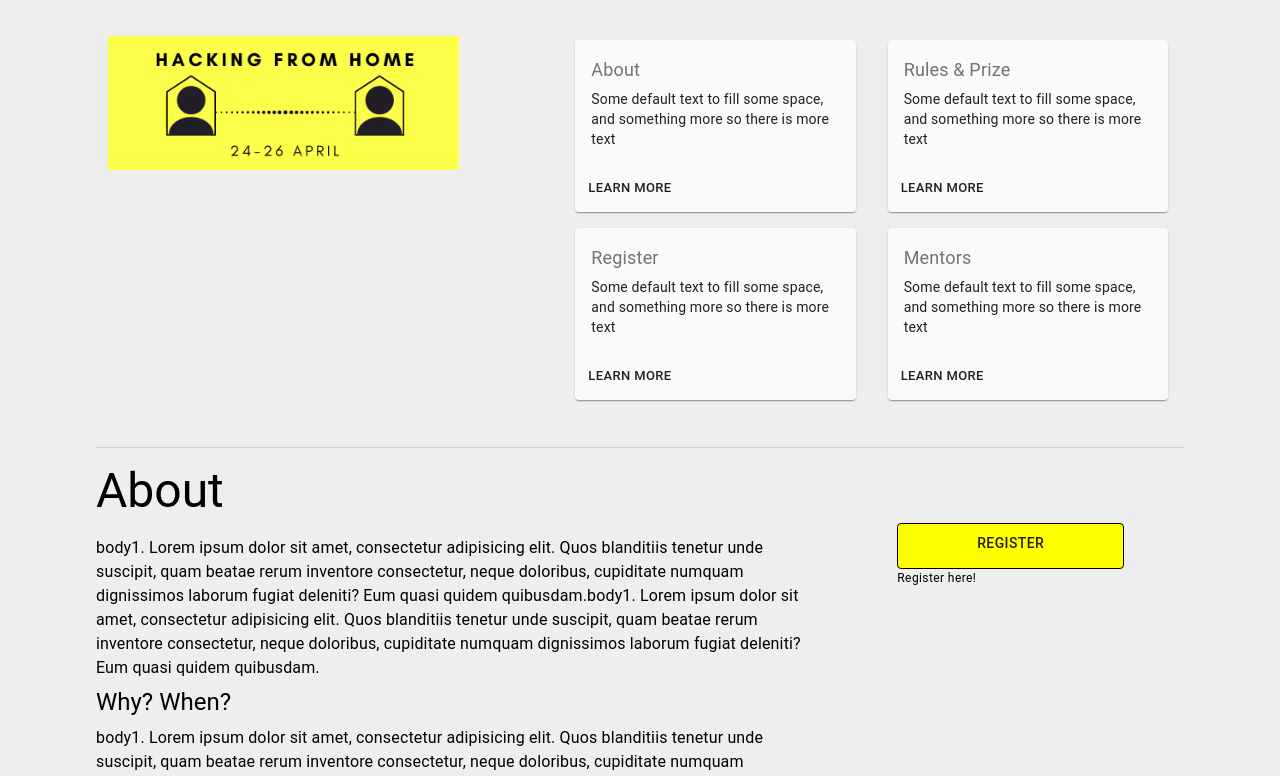
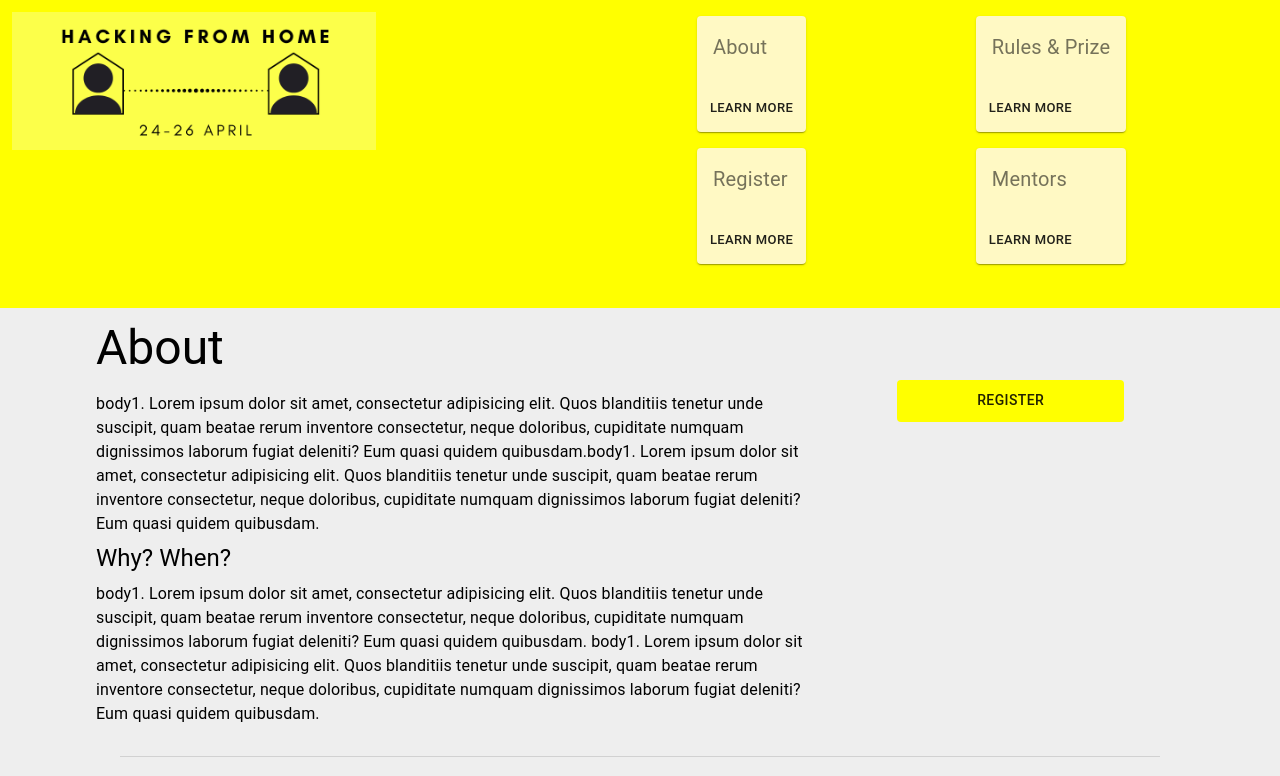
Before and after one commit to hackingfromhome/hackingfromhome.github.io, a React (Create React App) app: page / in a window 1280 px wide. Shown: the top 776 px of the page. Built offline with nearby package versions, Linux system fonts and the light colour scheme.

Commit message:
Change color, delete divider, change card and change mentor page

```diff
--- a/public/index.html
+++ b/public/index.html
@@ -40,7 +40,7 @@
     -->
     <title>Hacking From Home</title>
   </head>
-  <body>
+  <body style="background-color: #eeeeee;">
     <noscript>You need to enable JavaScript to run this app.</noscript>
     <div id="root"></div>
     <!--
--- a/src/home.jsx
+++ b/src/home.jsx
@@ -13,8 +13,10 @@ import {
   Typography
 } from "@material-ui/core";
 import LinkedInIcon from "@material-ui/icons/LinkedIn";
+import GitHubIcon from "@material-ui/icons/GitHub";
 import logo from "./banner.png";
 import fran from "./fran.png";
+import farinazzo from "./farinazzo.png";
 import coinsquareLogo from "./coinsquare_transparent.png";
 
 const ABOUT = "about";
@@ -27,14 +29,16 @@ const MENTORS_LIST = [
     name: "Danilo Penna Queiroz",
     info:
       "Lorem Ipsum is simply dummy text of the printing and typesetting industry. Lorem Ipsum has been the industry's standard dummy text ever since the 1500s, when an unknown printer took a galley of type and scrambled it to make a type specimen book.Software Developer at Nulogy",
-    linkedin: "https://www.linkedin.com/in/daniloqueiroz/"
+    linkedin: "https://www.linkedin.com/in/daniloqueiroz/",
+    gitHub: "https://github.com/daniloqueiroz"
   },
   {
     image: fran,
     name: "Franchesca Tingting",
     info:
       "Lorem Ipsum is simply dummy text of the printing and typesetting industry. Lorem Ipsum has been the industry's standard dummy text ever since the 1500s, when an unknown printer took a galley of type and scrambled it to make a type specimen book.Software Developer at Nulogy",
-    linkedin: "https://www.linkedin.com/in/franchescatingting/"
+    linkedin: "https://www.linkedin.com/in/franchescatingting/",
+    github: "hah"
   },
   {
     image:
@@ -42,55 +46,46 @@ const MENTORS_LIST = [
     name: "Leonardo Lima",
     info:
       "Lorem Ipsum is simply dummy text of the printing and typesetting industry. Lorem Ipsum has been the industry's standard dummy text ever since the 1500s, when an unknown printer took a galley of type and scrambled it to make a type specimen book.Software Developer at Nulogy",
-    linkedin: "https://www.linkedin.com/in/leosilvalima/"
+    linkedin: "https://www.linkedin.com/in/leosilvalima/",
+    github: "https://github.com/LeoSL"
   },
   {
     image: "https://avatars0.githubusercontent.com/u/2237774",
     name: "Lucas Furtado",
     info:
       "Lorem Ipsum is simply dummy text of the printing and typesetting industry. Lorem Ipsum has been the industry's standard dummy text ever since the 1500s, when an unknown printer took a galley of type and scrambled it to make a type specimen book.Software Developer at Nulogy",
-    linkedin: "https://www.linkedin.com/in/lucasslf/"
+    linkedin: "https://www.linkedin.com/in/lucasslf/",
+    github: "https://github.com/lucasslf"
   },
   {
     image: "https://avatars2.githubusercontent.com/u/7313714",
     name: "Luciano Medeiros Marcelino",
     info:
       "Lorem Ipsum is simply dummy text of the printing and typesetting industry. Lorem Ipsum has been the industry's standard dummy text ever since the 1500s, when an unknown printer took a galley of type and scrambled it to make a type specimen book.Software Developer at Nulogy",
-    linkedin: "https://www.linkedin.com/in/marcelinoluciano/"
+    linkedin: "https://www.linkedin.com/in/marcelinoluciano/",
+    github: "https://github.com/marcelinol"
   },
   {
-    image:
-      "https://media-exp1.licdn.com/dms/image/C4E03AQEIqx_UvpExjQ/profile-displayphoto-shrink_200_200/0?e=1592438400&v=beta&t=U373m3vn6JdUVWVa9Ie9XBQHDwd9vyt0KM2Fua2SOyk",
+    image: farinazzo,
     name: "Raphael Farinazzo",
     info:
-      "Lorem Ipsum is simply dummy text of the printing and typesetting industry. Lorem Ipsum has been the industry's standard dummy text ever since the 1500s, when an unknown printer took a galley of type and scrambled it to make a type specimen book.Software Developer at Nulogy",
-    linkedin: "https://www.linkedin.com/in/rfarinazzo/"
+      "Raphael Farinazzo is an entrepreneur, acting in the events business, as well as in software's. He has 15 years of experience in Marketing and Technology, specially  Product Management. He's also Head of Product at Involves, a trade promotion / merchandising SaaS scale-up.",
+    linkedin: "https://www.linkedin.com/in/rfarinazzo/",
+    github: "https://github.com/rfarinazzo"
   }
 ];
 
+const registerStyles = makeStyles(theme => ({
+  frame: {
+    justifyContent: "center"
+  }
+}));
+
 const Register = () => {
+  const classes = registerStyles();
   return (
     <Grid container spacing={3}>
-      <Grid item xs={8}>
-        <Typography variant="h3" component="h1" gutterBottom>
-          Register
-        </Typography>
-        <Typography variant="body1" gutterBottom>
-          Registration is not open yet, but you can subscribe to receive an
-          email when the registration opens.
-        </Typography>
-        <br></br>
-        <Typography variant="h6" component="h2" gutterBottom>
-          After Registration
-        </Typography>
-        <Typography variant="body1" gutterBottom>
-          After you register you will be invited to a Slack group where you will
-          be able to connect with other participants, discuss ideas for projects
-          and get to know the amazing people involved in the Hacking From Home
-          hackathon.
-        </Typography>
-      </Grid>
-      <Grid item xs={4}>
+      <Grid item xs={6}>
         <Box p="30px">
           <iframe
             src="https://docs.google.com/forms/d/e/1FAIpQLSedJfn1pVqKisP3fByc-_WfJfUhsB2Cmx1OtLZOY_2tFOOoUw/viewform?embedded=true"
@@ -98,11 +93,15 @@ const Register = () => {
             height="650"
             frameborder="0"
             marginheight="0"
+            className={classes.frame}
             marginwidth="0"
           >
             Loading…
           </iframe>
         </Box>
+      </Grid>
+      <Grid item xs={6}>
+        <Box p="30px"></Box>
       </Grid>
     </Grid>
   );
@@ -112,7 +111,7 @@ const buttonStyles = makeStyles(theme => ({
   root: {
     backgroundColor: "yellow",
     lineHeight: 1.5,
-    borderColor: "black",
+    height: "42px",
     "&:hover": {
       backgroundColor: "#fff9c4"
     }
@@ -125,21 +124,18 @@ const RegisterButton = ({ registerFn }) => {
   return (
     <Box p="60px">
       <Button
-        variant="outlined"
+        variant="button"
         size="large"
-        width="70%"
+        width="60%"
         backgroundColor="yellow"
         fullWidth
+        block
+        gutterBottom
         className={classes.root}
         onClick={registerFn}
       >
-        <Typography variant="button" display="block" gutterBottom>
-          REGISTER
-        </Typography>
+        Register
       </Button>
-      <Typography variant="caption" display="block" gutterBottom>
-        Register here!
-      </Typography>
     </Box>
   );
 };
@@ -230,14 +226,15 @@ const mentorCardStyles = makeStyles(theme => ({
   root: {
     maxWidth: 445,
     backgroundColor: "#fafafa",
-    margin: theme.spacing(2)
+    margin: theme.spacing(2),
+    fontSize: 18
   },
   media: {
-    height: 315
+    height: 300
   }
 }));
 
-const MentorCard = ({ image, name, info, linkedin }) => {
+const MentorCard = ({ image, name, info, linkedin, github }) => {
   const classes = mentorCardStyles();
 
   return (
@@ -261,6 +258,9 @@ const MentorCard = ({ image, name, info, linkedin }) => {
         <a href={linkedin} target="_blank">
           <LinkedInIcon></LinkedInIcon>
         </a>
+        <a href={github} target="_blank">
+          <GitHubIcon></GitHubIcon>
+        </a>
       </CardActions>
     </Card>
   );
@@ -270,7 +270,7 @@ const mentorStyles = makeStyles({
   row: {
     display: "flex",
     flexDirection: "row",
-    justifyContent: "space-evenly",
+    justifyContent: "stretch",
     height: "100%"
   }
 });
@@ -292,6 +292,7 @@ const Mentors = () => {
                 name={mentor.name}
                 info={mentor.info}
                 linkedin={mentor.linkedin}
+                github={mentor.github}
               />
             </Grid>
           );
@@ -303,15 +304,15 @@ const Mentors = () => {
 
 const useHeaderItemStyles = makeStyles(theme => ({
   title: {
-    fontSize: 18
+    fontSize: 20
   },
   headerCard: {
     marginBottom: theme.spacing(2),
-    backgroundColor: "#fafafa"
+    backgroundColor: "#fff9c4"
   }
 }));
 
-const HeaderItem = ({ title, description, actionFn }) => {
+const HeaderItem = ({ title, actionFn }) => {
   const classes = useHeaderItemStyles();
 
   return (
@@ -323,9 +324,6 @@ const HeaderItem = ({ title, description, actionFn }) => {
           gutterBottom
         >
           {title}
-        </Typography>
-        <Typography variant="body2" component="p">
-          {description}
         </Typography>
       </CardContent>
       <CardActions>
@@ -350,9 +348,11 @@ const useStyles = makeStyles(theme => ({
     color: theme.palette.text.secondary
   },
   headerLogo: {
-    width: "80%",
+    width: "70%",
     height: "fit - content",
-    padding: "inherit"
+    padding: "inherit",
+    display: "flex",
+    justifyContent: "center"
   },
   sponsorLogo: {
     width: "100px"
@@ -361,14 +361,16 @@ const useStyles = makeStyles(theme => ({
     display: "flex",
     flexDirection: "row",
     justifyContent: "space-evenly",
-    height: "100%"
+    height: "100%",
+    backgroundColor: "yellow"
+  },
+  leftMenu: {
+    backgroundColor: "yellow"
   },
   divider: {
-    marginTop: "15px",
     marginBottom: "15px"
   },
   footer: {
-    backgroundColor: "#eeeeee",
     padding: theme.spacing(3),
     textAlign: "center"
   }
@@ -379,43 +381,29 @@ const Home = () => {
   const [display, setDisplay] = useState(ABOUT);
 
   return (
-    <div className={classes.root}>
+    <>
       <Grid container spacing={3}>
-        <Grid item xs={5}>
+        <Grid item xs={5} className={classes.leftMenu}>
           <img src={logo} className={classes.headerLogo} />
         </Grid>
         <Grid item xs={7} className={classes.rightMenu}>
           <Box className={classes.headerLine}>
-            <HeaderItem
-              title="About"
-              description="Some default text to fill some space, and something more so there is
-            more text"
-              actionFn={() => setDisplay(ABOUT)}
-            />
+            <HeaderItem title="About" actionFn={() => setDisplay(ABOUT)} />
             <HeaderItem
               title="Register"
-              description="Some default text to fill some space, and something more so there is
-            more text"
               actionFn={() => setDisplay(REGISTER)}
             />
           </Box>
           <Box className={classes.headerLine}>
             <HeaderItem
               title="Rules & Prize"
-              description="Some default text to fill some space, and something more so there is
-            more text"
               actionFn={() => setDisplay(RULES_PRIZES)}
             />
-            <HeaderItem
-              title="Mentors"
-              description="Some default text to fill some space, and something more so there is
-            more text"
-              actionFn={() => setDisplay(MENTORS)}
-            />
+            <HeaderItem title="Mentors" actionFn={() => setDisplay(MENTORS)} />
           </Box>
         </Grid>
       </Grid>
-      <Divider className={classes.divider} />
+      <div className={classes.root}>
         <Box display={display === ABOUT ? "block" : "none"}>
           <About registerFn={() => setDisplay(REGISTER)} />
         </Box>
@@ -443,6 +431,7 @@ const Home = () => {
           </Box>
         </footer>
       </div>
+    </>
   );
 };
 
```
Also changed, not shown: src/farinazzo.png (added). Lines whose indentation alone changed are shown as unchanged.
